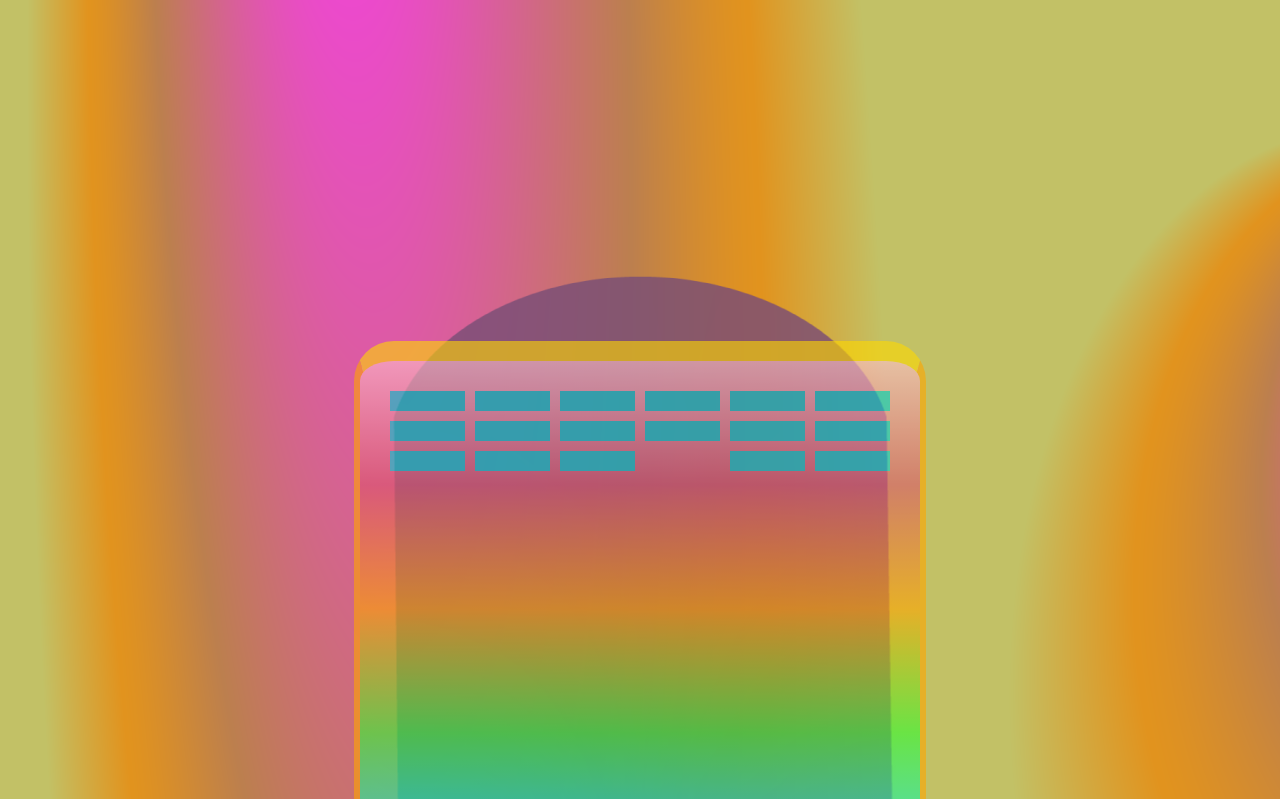
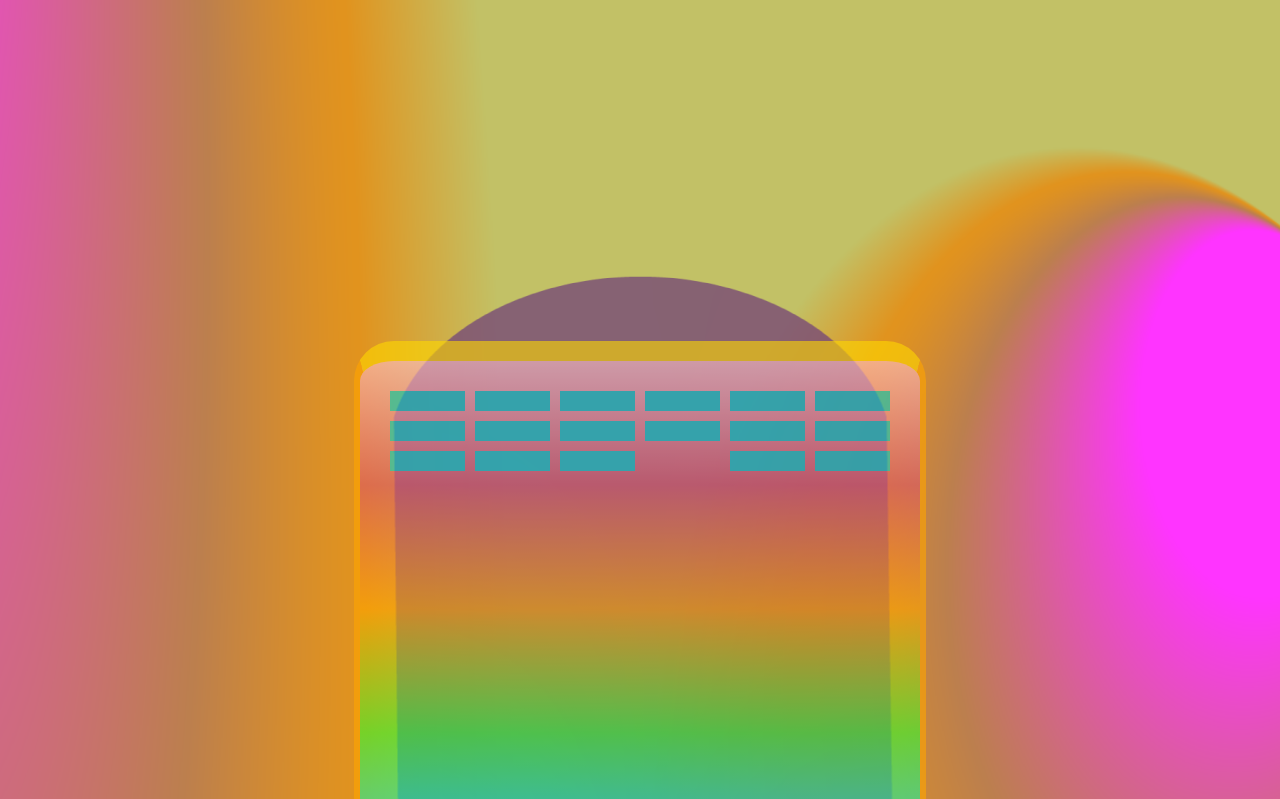
Before and after one commit to ShyFidelity/canvas-game, a plain HTML site: page index.html in a window 1280 px wide. Shown: the top 799 px of the page. Drawn offline with Linux system fonts and the light colour scheme.

Commit message:
fixed bg image

```diff
--- a/assets/STYLE/style.css
+++ b/assets/STYLE/style.css
@@ -1,5 +1,10 @@
 body {
-    background-image: url('./wavybg.png')
+    background-image: url('./wavybg.png');
+    background-repeat: no-repeat;
+    background-size: cover;
+    background-repeat: no-repeat;
+  background-position: center center;
+
 }
 
 .container {
```
